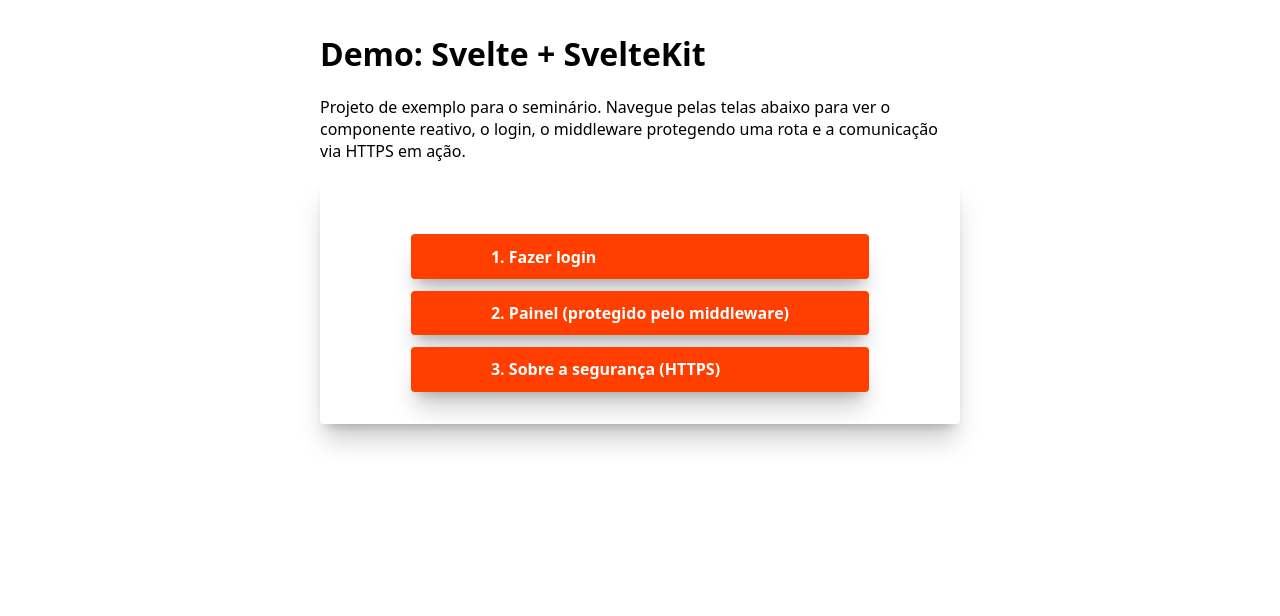
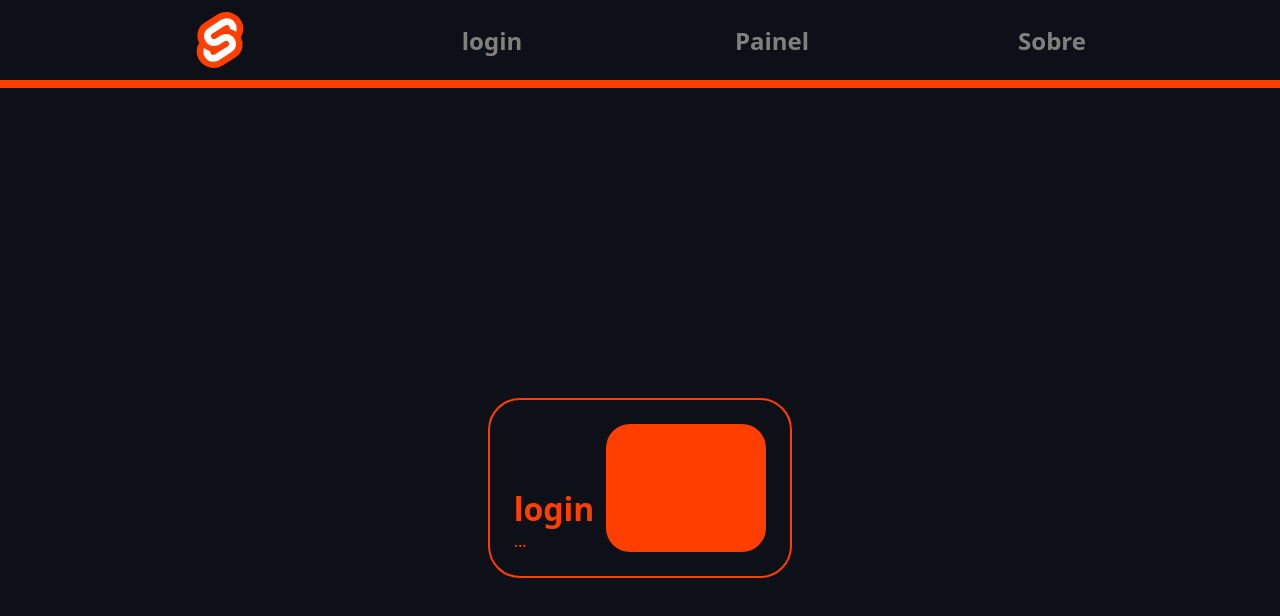
Before and after one commit to Kcallvs/seminario-svelte, a SvelteKit app: page / in a window 1280 px wide. Shown: the top 616 px of the page. Built offline with nearby package versions, Linux system fonts and the light colour scheme.

Commit message:
mudando o layout inicial

```diff
--- /dev/null
+++ b/src/lib/componets/Card.svelte
@@ -0,0 +1,66 @@
+<script>
+
+    let { main, sub_text, colo } = $props();
+
+</script>
+
+<div>
+    <div class="card">
+        <div class="card_text">
+            <h1>{main}</h1>
+            <span for="">{sub_text}</span>
+        </div>
+        <div class="card_color"></div>
+    </div>
+</div>
+
+<style>
+
+
+    .card {
+        display: flex;
+        justify-content: space-evenly;
+
+        border: 0.125rem solid var( --orange_svelte);
+        border-radius: 2rem;
+        padding: 1.5rem;
+        gap: 0.75rem;
+        transition: opacity 0.3s ease;
+    }
+
+
+
+    .card:hover{
+        opacity: 0.6;
+    }
+
+    .card_color {
+        background-color: var( --orange_svelte);
+        width: 10rem;
+        height: 8rem;
+        border-radius: 1.5rem;
+    }
+
+
+
+    .card:hover{
+        border: 0.125rem solid var( --orange_svelte);
+        transition: all 0.5s;
+    }
+
+    .card_text {
+        display: flex;
+        flex-direction: column;
+        justify-content: end;
+        color: var( --orange_svelte);
+    }
+
+    .card_text h1 {
+        margin: 0;
+    }
+
+    .card_text span {
+        margin: 0;
+        color: var( --orange_svelte);
+    }
+</style>
--- a/src/lib/componets/Link.svelte
+++ b/src/lib/componets/Link.svelte
@@ -1,25 +1,31 @@
 
 <script>
-    let {ref,name} = $props();
+    let {ref,name,hover_func} = $props();
+	import '$lib/styles/theme.css';
 </script>
 
 
-<a href={ref}>{name}</a>
+<a onmouseenter={()=> hover_func?.(name)} onmouseleave={()=> hover_func?.(null)} href={ref}>
+	<h2>{name}</h2>
+</a>
 
 <style>
+
     a {
-		background: #ff3e00;
-		color: white;
+		color: gray;
 		text-decoration: none;
-		padding: 0.7rem 5rem;
-		border-radius: 0.25rem;
-		font-weight: 600;
-		box-shadow:
-    0 20px 25px -5px rgba(0, 0, 0, 0.2), /* 20% opacity */
-    0 8px 10px -6px rgba(0, 0, 0, 0.2);
+		border-radius: 2rem;
+		width: 5rem;
+		height: 2rem;
+		display: flex;
+		justify-content: center;
+		align-items: center;
+		transition: all 0.5s;
+
 	}
 
 	a:hover {
-		background: #d93500;
+		color: var( --orange_svelte);
+		transition: all 0.5s;
 	}
 </style>
--- a/src/lib/index.js
+++ b/src/lib/index.js
@@ -1 +1,2 @@
 // place files you want to import through the `$lib` alias in this folder.
+import '$lib/styles/theme.css';
--- /dev/null
+++ b/src/lib/styles/theme.css
@@ -0,0 +1,3 @@
+:root{
+    --orange_svelte: #ff3e00;
+}
--- a/src/routes/+layout.svelte
+++ b/src/routes/+layout.svelte
@@ -1,6 +1,6 @@
 <script>
 	import favicon from '$lib/assets/favicon.svg';
-
+	import '$lib/styles/theme.css';
 	let { children } = $props();
 </script>
 
--- a/src/routes/+page.svelte
+++ b/src/routes/+page.svelte
@@ -1,47 +1,69 @@
 <script>
-    import Link from "$lib/componets/Link.svelte";
+    import Card from "$lib/componets/Card.svelte";
+	import Link from "$lib/componets/Link.svelte";
+	import favicon from "$lib/assets/favicon.svg";
+	let name = $state('login');
+
+	function change_name(name_get){
+
+		if(name_get!==null){
+			name = name_get;
+		}
+
+	}
 
 </script>
+
+<nav>
+	<img src={favicon} alt="Logo do Svelte" />
+	<Link ref="/login" name="login" hover_func={change_name} />
+	<Link ref="/painel" name="Painel" hover_func={change_name} />
+	<Link ref="/sobre" name="Sobre" hover_func={change_name} />
+</nav>
+
 <main>
-	<h1>Demo: Svelte + SvelteKit</h1>
-	<p>
-		Projeto de exemplo para o seminário. Navegue pelas telas abaixo para ver
-		o componente reativo, o login, o middleware protegendo uma rota e a
-		comunicação via HTTPS em ação.
-	</p>
-
-	<div class="Box">
-		<nav>
-			<Link ref="/login" name="1. Fazer login" />
-			<Link ref="/painel" name="2. Painel (protegido pelo middleware)" />
-			<Link ref="/sobre" name="3. Sobre a segurança (HTTPS)" />
-		</nav>
-	</div>
-
+	<Card main={name} sub_text="..." />
 </main>
 
 <style>
-	main {
-		max-width: 640px;
-		margin: 2rem auto;
+	:global(html, body) {
+		margin: 0;
+		padding: 0;
+		box-sizing: border-box;
 		font-family: system-ui, sans-serif;
-		padding: 0 1rem;
 	}
 
-	.Box{
-		background-color: rgb(255, 255, 255);
-		padding: 2rem;
-		border-radius: 0.25rem;
+	nav img{
+		width: 4rem;
+		height: 4rem;
+	}
+
+	main{
 		display: flex;
 		justify-content: center;
-		box-shadow:0 20px 25px -5px rgba(0, 0, 0, 0.2), 0 8px 10px -6px rgba(0, 0, 0, 0.2);
+		align-items: center;
+		width: 100%;
+
+		height: 50rem;
+		background: rgb(13, 17, 23);
+
+
 	}
 
 	nav {
+
+		height: 5rem;
 		display: flex;
-		flex-direction: column;
+		justify-content: space-evenly;
+		align-items: center;
 		gap: 0.75rem;
-		margin-top: 1.5rem;
+		background:rgb(13, 17, 23);
+
+		border-bottom: 0.5rem solid var( --orange_svelte);
+
+
 	}
 
+
+
 </style>
```
